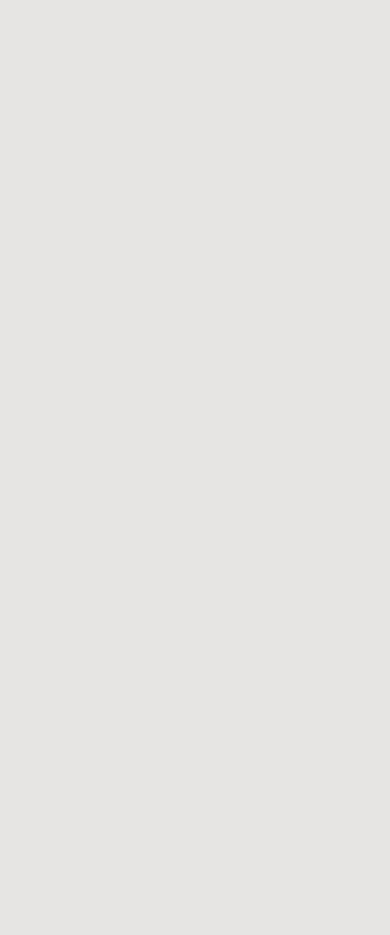
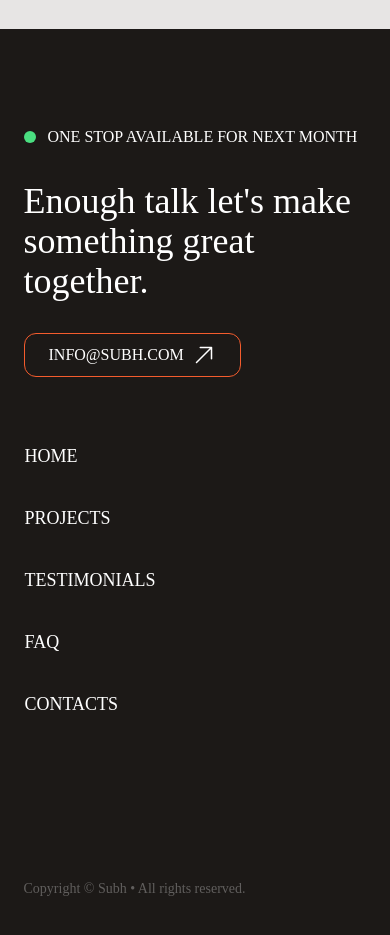
Before and after one commit to LOSTBOY-IS-DED/Subh.rs, a Next.js app in the folder starter-template/: page / in a window 390 px wide. Shown: the part 5440-6375 px from the top of the page. Before the commit the page ends 5469 px from the top, so only its background shows below. Built offline with nearby package versions, Linux system fonts and the light colour scheme.

Commit message:
footer for mobile view done

```diff
--- a/starter-template/src/app/page.tsx
+++ b/starter-template/src/app/page.tsx
@@ -1,4 +1,5 @@
 import FAQs from "@/sections/FAQs";
+import Footer from "@/sections/Footer";
 import Header from "@/sections/Header";
 import Hero from "@/sections/Hero";
 import Intro from "@/sections/Intro";
@@ -13,5 +14,6 @@
     <Projects />
     <Testimonials />
     <FAQs />
+    <Footer/>
   </>
 }
--- a/starter-template/src/sections/Footer.tsx
+++ b/starter-template/src/sections/Footer.tsx
@@ -1,7 +1,80 @@
+import Button from "@/components/Button";
 import { FC } from "react";
 
+const navItems = [
+  {
+    href: "#",
+    label: "Home",
+  },
+  {
+    href: "#",
+    label: "Projects",
+  },
+  {
+    href: "#",
+    label: "Testimonials",
+  },
+  {
+    href: "#",
+    label: "Faq",
+  },
+  {
+    href: "#",
+    label: "contacts",
+  },
+];
+
 const Footer: FC = () => {
-  return <div>Footer</div>;
+  return (
+    <footer className="bg-stone-900 text-white">
+      <div className="container">
+        <div className="section">
+          <div className="flex gap-3 items-center">
+            <div className="size-3 bg-green-400 rounded-full"></div>
+            <span className="uppercase">
+              {" "}
+              One Stop Available for next month{" "}
+            </span>
+          </div>
+          <h2 className="text-4xl mt-8 font-extralight">
+            Enough talk let&apos;s make something great together.
+          </h2>
+          <Button
+            className="mt-8"
+            variant="secondary"
+            iconAfter={
+              <svg
+                xmlns="http://www.w3.org/2000/svg"
+                fill="none"
+                viewBox="0 0 24 24"
+                strokeWidth="1.5"
+                stroke="currentColor"
+                className="size-6"
+              >
+                <path
+                  strokeLinecap="round"
+                  strokeLinejoin="round"
+                  d="m4.5 19.5 15-15m0 0H8.25m11.25 0v11.25"
+                />
+              </svg>
+            }
+          >
+            info@subh.com
+          </Button>
+          <nav className="flex flex-col gap-8 mt-16 ">
+            {navItems.map(({ href, label }) => (
+              <a href={href} key={label}>
+                <Button variant="text" className="text-lg">{label}</Button>
+              </a>
+            ))}
+          </nav>
+        </div>
+        <p className="py-16 text-white/30 text-sm">
+          Copyright &copy; Subh &bull; All rights reserved.
+        </p>
+      </div>
+    </footer>
+  );
 };
 
 export default Footer;
```
